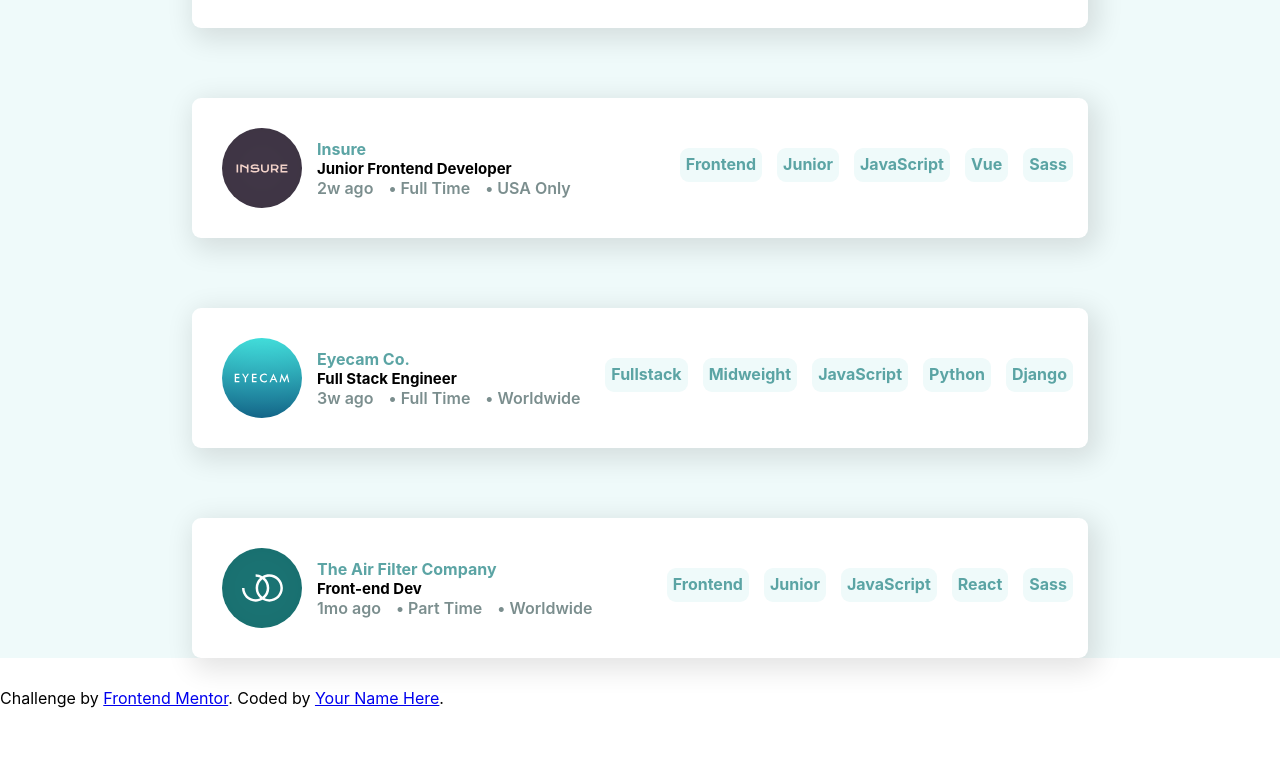
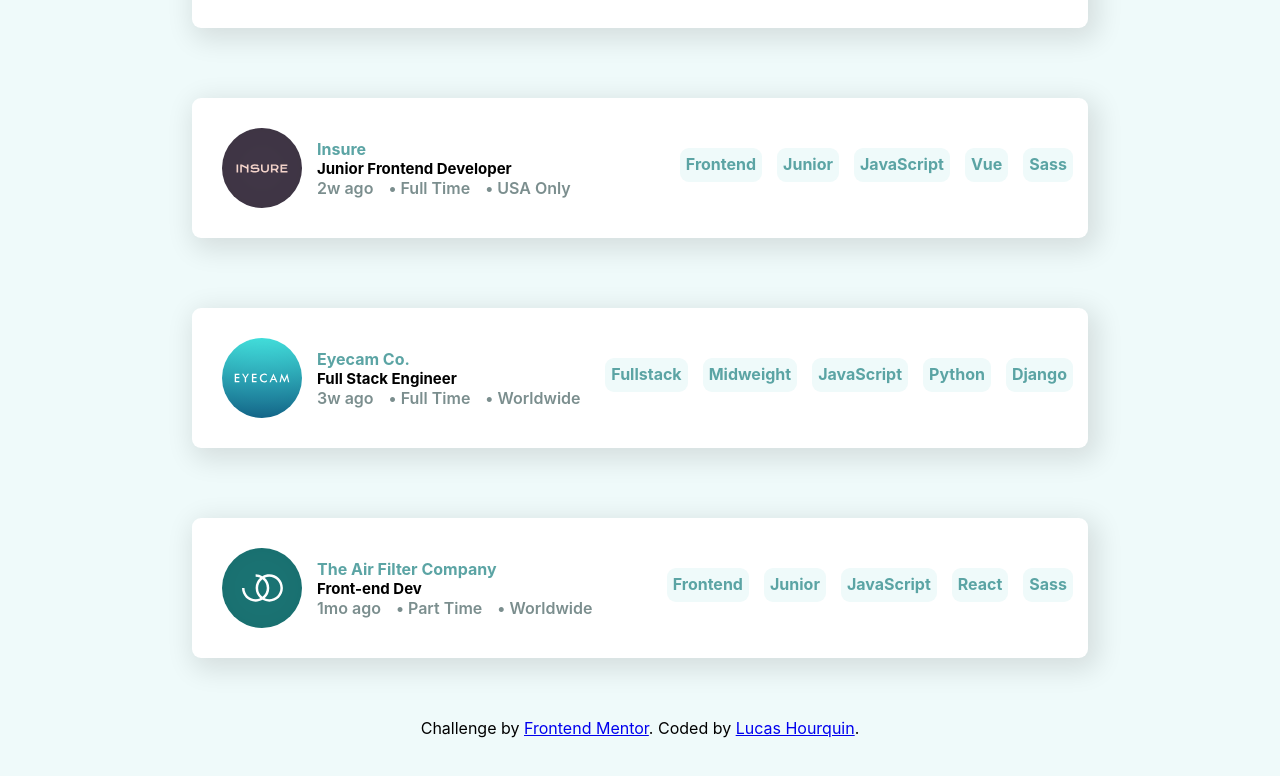
Before and after one commit to Lhourquin/static-job-listings-master, a React (Create React App) app: page / in a window 1280 px wide. Shown: the part 1598-2374 px from the top of the page. Before the commit the page ends 2306 px from the top, so only its background shows below. Built offline with nearby package versions, Linux system fonts and the light colour scheme.

Commit message:
add link and my name in attribution + style

```diff
--- a/public/index.html
+++ b/public/index.html
@@ -9,6 +9,14 @@
       name="description"
       content="Web site created using create-react-app"
     />
+    <style>
+      .attribution{
+        height: 200px;
+        margin: auto;
+        text-align: center;
+        background-color: hsl(180, 52%, 96%);
+      }
+    </style>
     <link rel="apple-touch-icon" href="%PUBLIC_URL%/logo192.png" />
     <!--
       manifest.json provides metadata used when your web app is installed on a
@@ -40,8 +48,8 @@
       To create a production bundle, use `npm run build` or `yarn build`.
     -->
     <div class="attribution">
-      Challenge by <a href="https://www.frontendmentor.io?ref=challenge" target="_blank">Frontend Mentor</a>.
-      Coded by <a href="#">Your Name Here</a>.
+      Challenge by <a href="https://www.frontendmentor.io/challenges/job-listings-with-filtering-ivstIPCt" target="_blank">Frontend Mentor</a>.
+      Coded by <a href="https://linktr.ee/lhourquin" target="_blank">Lucas Hourquin</a>.
     </div>
   </body>
 </html>
--- a/src/App.css
+++ b/src/App.css
@@ -1,6 +1,7 @@
 .App {
   text-align: center;
   background-color: hsl(180, 52%, 96%);
+  padding-bottom: 30px;
 }
 
 .App-logo {
```
